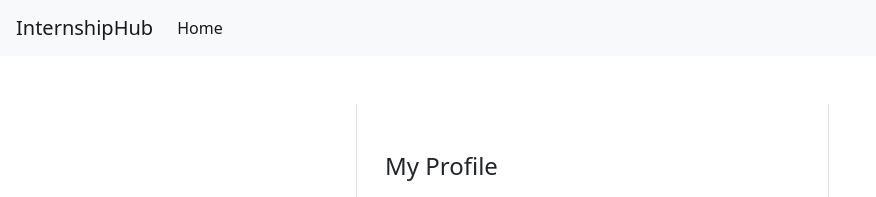
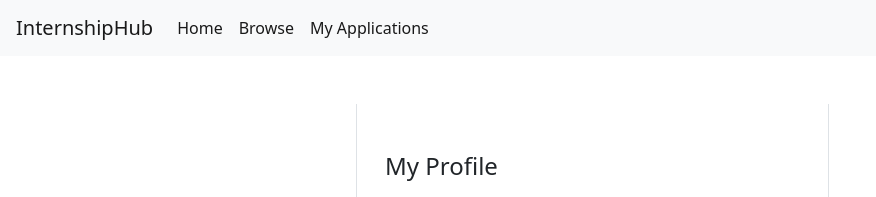
Before and after one commit to 2223-3bhif-wmc-leo/g06-internship, a website: page src/public/student-profile.html in a window 1280 px wide. Shown: the top 197 px of the page, without its empty margins (0-876 px from the left). Drawn offline with nearby package versions, Linux system fonts and the light colour scheme; no server answers.

Commit message:
commented student-dashboard.ts

```diff
--- a/src/public/student-profile.html
+++ b/src/public/student-profile.html
@@ -21,6 +21,13 @@
         <ul class="navbar-nav">
             <li class="nav-item active">
                 <a class="nav-link" href="index.html">Home <span class="sr-only">(current)</span></a>
+            </li>
+            <li class="nav-item active">
+                <a class="nav-link" href="student-dashboard.html">Browse<span class="sr-only">(current)</span></a>
+            </li>
+            <li class="nav-item active">
+                <a class="nav-link" href="my-applications.html">My Applications <span
+                        class="sr-only">(current)</span></a>
             </li>
         </ul>
     </div>
```
Also changed, not shown: src/public/js/student-dashboard.ts (+6 -13 lines).
